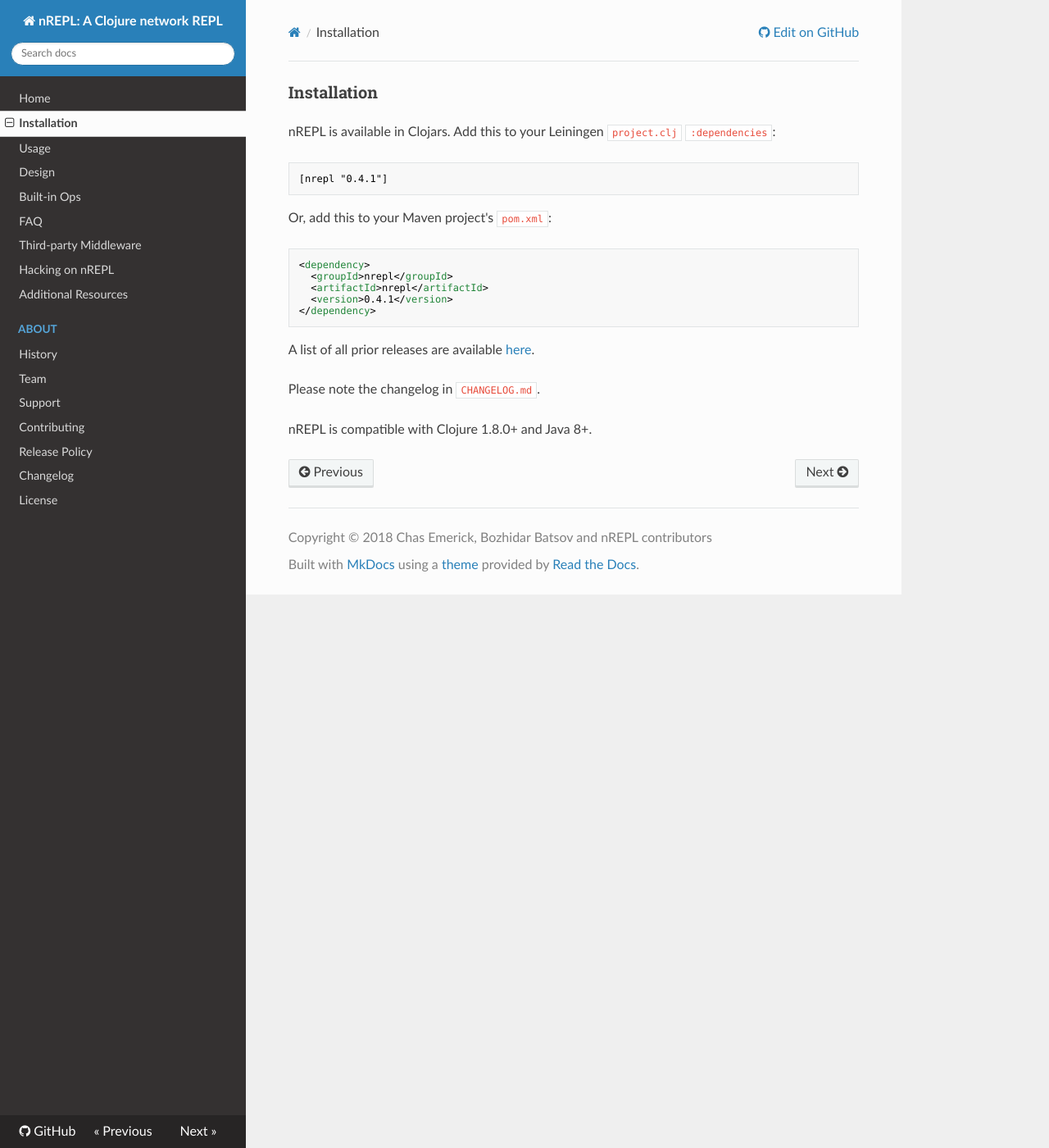
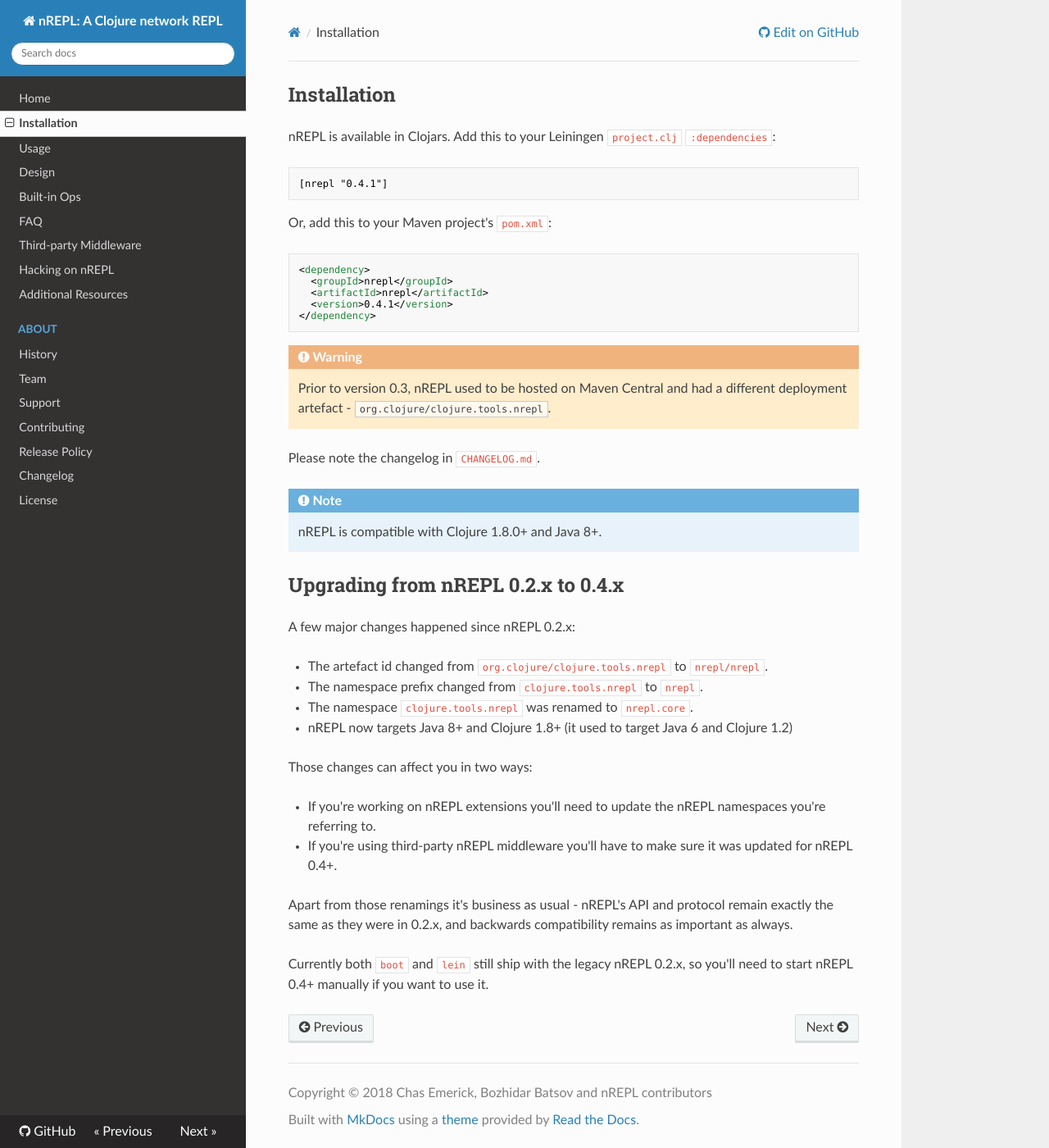
Before and after one commit to nrepl/nrepl, an MkDocs documentation site: the page built from doc/installation.md, in a window 1280 px wide and 1400 px high. Shown: the whole window at 82% size. Built offline with MkDocs 1.6.1, drawn with Linux system fonts in a browser that asks for light colours; nearby versions of some CDN libraries; old or Windows-style settings are respelled for this version of MkDocs.

Commit message:
Extend the "Installation" section of the manual

````diff
--- a/doc/installation.md
+++ b/doc/installation.md
@@ -1,4 +1,4 @@
-### Installation
+## Installation
 
 nREPL is available in Clojars. Add this to your Leiningen
 `project.clj` `:dependencies`:
@@ -17,9 +17,34 @@ Or, add this to your Maven project's `pom.xml`:
 </dependency>
 ```
 
-A list of all prior releases are available
-[here](http://search.maven.org/#search|gav|1|g%3A%22com.cemerick%22%20AND%20a%3A%22nrepl%22).
+!!! Warning
+
+    Prior to version 0.3, nREPL used to be hosted on Maven Central and had
+    a different deployment artefact - `org.clojure/clojure.tools.nrepl`.
 
 Please note the changelog in `CHANGELOG.md`.
 
-nREPL is compatible with Clojure 1.8.0+ and Java 8+.
+!!! Note
+
+    nREPL is compatible with Clojure 1.8.0+ and Java 8+.
+
+## Upgrading from nREPL 0.2.x to 0.4.x
+
+A few major changes happened since nREPL 0.2.x:
+
+* The artefact id changed from `org.clojure/clojure.tools.nrepl` to `nrepl/nrepl`.
+* The namespace prefix changed from `clojure.tools.nrepl` to `nrepl`.
+* The namespace `clojure.tools.nrepl` was renamed to `nrepl.core`.
+* nREPL now targets Java 8+ and Clojure 1.8+ (it used to target Java 6 and Clojure 1.2)
+
+Those changes can affect you in two ways:
+
+* If you're working on nREPL extensions you'll need to update the nREPL namespaces you're referring to.
+* If you're using third-party nREPL middleware you'll have to make sure it was updated for nREPL 0.4+.
+
+Apart from those renamings it's business as usual - nREPL's API and
+protocol remain exactly the same as they were in 0.2.x, and backwards
+compatibility remains as important as always.
+
+Currently both `boot` and `lein` still ship with the legacy nREPL 0.2.x, so you'll need to start nREPL 0.4+
+manually if you want to use it.
````
